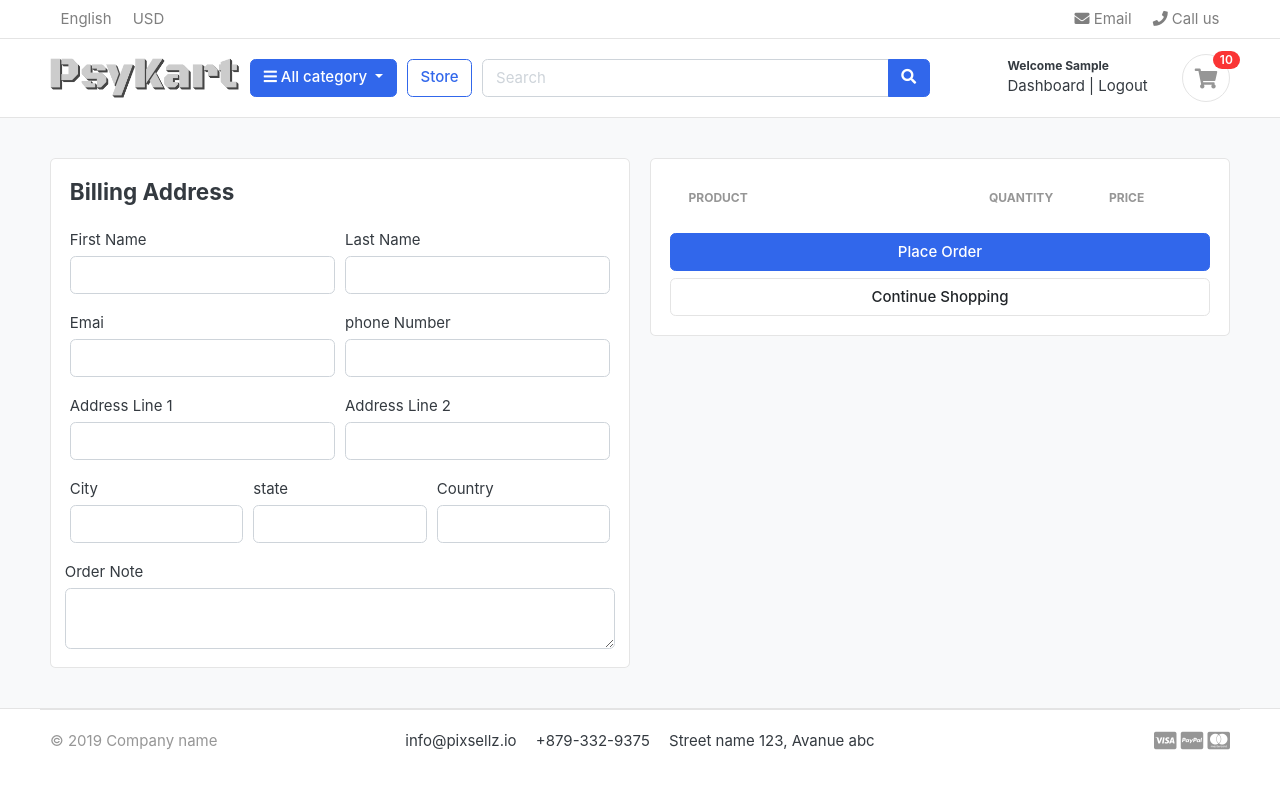
After one commit to Bijoy-Binil/greatkart-django, a Django app: page /cart/checkout/ in a window 1280 px wide. The commit adds this page. Run offline with Django 5.2, Linux system fonts and the light colour scheme; a user stored in the database is signed in; tables that the repository leaves empty hold one stand-in row (values such as "Sample post"); lists and menus that the app fills with data are empty; some libraries are stand-ins or nearby versions; some web fonts are replaced.

Commit message:
Checkout and User item grouping

```diff
--- a/carts/context_processors.py
+++ b/carts/context_processors.py
@@ -1,5 +1,4 @@
-
-from .models import Cart,CartItem
+from .models import Cart, CartItem
 from .views import _cart_id
 
 
@@ -9,10 +8,13 @@ def counter(request):
         return {}
     else:
         try:
-            cart=Cart.objects.filter(cart_id=_cart_id(request))
-            cart_items=CartItem.objects.all().filter(cart=cart[:1])
+            cart = Cart.objects.filter(cart_id=_cart_id(request))  # Filter the cart
+            if request.user.is_authenticated:
+                cart_items = CartItem.objects.filter(user=request.user)  # For authenticated users
+            else:
+                cart_items = CartItem.objects.filter(cart=cart[:1])  # For non-authenticated users
             for cart_item in cart_items:
-                cart_count += cart_item.quantity
+                cart_count += cart_item.quantity  # Add quantity to the cart count
         except Cart.DoesNotExist:
             cart_count = 0
     return dict(cart_count=cart_count)
--- a/carts/models.py
+++ b/carts/models.py
@@ -1,5 +1,6 @@
 from django.db import models
 from store.models import Product,Variation
+from accounts.models import Account
 # Create your models here.
 
 class Cart(models.Model):
@@ -11,9 +12,10 @@ class Cart(models.Model):
 
 
 class CartItem(models.Model):
+    user=models.ForeignKey(Account,on_delete=models.CASCADE,null=True)
     product = models.ForeignKey(Product,on_delete=models.CASCADE)
     variations=models.ManyToManyField(Variation,blank=True)
-    cart    = models.ForeignKey(Cart,on_delete=models.CASCADE)
+    cart    = models.ForeignKey(Cart,on_delete=models.CASCADE,null=True)
     quantity= models.IntegerField()
     is_active= models.BooleanField(default=True)
 
--- a/carts/urls.py
+++ b/carts/urls.py
@@ -10,4 +10,7 @@ urlpatterns = [
     path('remove_cart/<int:product_id>/<int:cart_item_id>/',views.remove_cart,name='remove_cart'),
     path('remove/<int:product_id>/<int:cart_item_id>/',views.remove,name='remove'),
 
+
+    path('checkout/',views.checkout,name='checkout'),
+
 ]
--- a/carts/views.py
+++ b/carts/views.py
@@ -1,6 +1,7 @@
 from django.shortcuts import render,redirect,get_object_or_404
 from django.core.exceptions import ObjectDoesNotExist
 from django.http import HttpResponse
+from django.contrib.auth.decorators import login_required
 
 from store.models import Product
 from .models import Cart,CartItem
@@ -15,79 +16,132 @@ def _cart_id(request):
    return cart
 
 def add_cart(request,product_id):
+   current_user=request.user
    product= Product.objects.get(id=product_id)
-   product_variation=[]
-   if request.POST:
-      for item in request.POST:
-         key=item
-         value=request.POST[key]
-         print(key,value)
+   if current_user.is_authenticated:
+    product_variation = []
+    if request.POST:
+        for item in request.POST:
+            key = item
+            value = request.POST[key]
+            print(key, value)
 
-         try:
-            variation=Variation.objects.get(product=product,variation_category__iexact=key,variation_value__iexact=value)
-            product_variation.append(variation)
-         except:
-            pass
-
-   try:
-      cart= Cart.objects.get(cart_id=_cart_id(request))
-   except Cart.DoesNotExist:
-      cart=Cart.objects.create(
-         cart_id=_cart_id(request)
-      )
-   cart.save()
-
-   is_cart_item_exists=CartItem.objects.filter(product=product,cart=cart).exists()
-   if is_cart_item_exists:
-      cart_item=CartItem.objects.filter(product=product,cart=cart)
-
-      ex_var_list=[]
-      id=[]
-      for item in cart_item:
-
-         existing_variation=item.variations.all()
-         ex_var_list.append(list(existing_variation))
-         id.append(item.id)
-
-      print(ex_var_list)
+            try:
+                variation = Variation.objects.get(product=product, variation_category__iexact=key, variation_value__iexact=value)
+                product_variation.append(variation)
+            except:
+                pass
 
 
-      if product_variation in ex_var_list:
-         index=ex_var_list.index(product_variation)
-         item_id=id[index]
-         item= CartItem.objects.get(product=product,id=item_id)
-         item.quantity += 1
-         item.save()
 
+    is_cart_item_exists = CartItem.objects.filter(product=product, user=current_user).exists()
+    if is_cart_item_exists:
+        cart_item = CartItem.objects.filter(product=product, user=current_user)
+
+        ex_var_list = []
+        id = []
+        for item in cart_item:
+            existing_variation = item.variations.all()
+            ex_var_list.append(list(existing_variation))
+            id.append(item.id)
+
+
+
+        if product_variation in ex_var_list:
+            index = ex_var_list.index(product_variation)
+            item_id = id[index]
+            item = CartItem.objects.get(product=product, id=item_id)
+            item.quantity += 1
+            item.save()
+        else:
+            item = CartItem.objects.create(product=product, quantity=1, user=current_user)
+            if len(product_variation) > 0:
+                item.variations.clear()
+                item.variations.add(*product_variation)
+            item.save()
+    else:
+        cart_item = CartItem.objects.create(
+            product=product,
+            quantity=1,
+            user=current_user,
+        )
+        if len(product_variation) > 0:
+            cart_item.variations.clear()
+            cart_item.variations.add(*product_variation)
+        cart_item.save()
+
+    return redirect('cart')
+
+   else:
+      product_variation = []
+      if request.POST:
+         for item in request.POST:
+               key = item
+               value = request.POST[key]
+               print(key, value)
+
+               try:
+                  variation = Variation.objects.get(product=product, variation_category__iexact=key, variation_value__iexact=value)
+                  product_variation.append(variation)
+               except:
+                  pass
+
+      try:
+         cart = Cart.objects.get(cart_id=_cart_id(request))
+      except Cart.DoesNotExist:
+         cart = Cart.objects.create(cart_id=_cart_id(request))
+      cart.save()
+
+      is_cart_item_exists = CartItem.objects.filter(product=product, cart=cart).exists()
+      if is_cart_item_exists:
+         cart_item = CartItem.objects.filter(product=product, cart=cart)
+
+         ex_var_list = []
+         id = []
+         for item in cart_item:
+               existing_variation = item.variations.all()
+               ex_var_list.append(list(existing_variation))
+               id.append(item.id)
+
+         print(ex_var_list)
+
+         if product_variation in ex_var_list:
+               index = ex_var_list.index(product_variation)
+               item_id = id[index]
+               item = CartItem.objects.get(product=product, id=item_id)
+               item.quantity += 1
+               item.save()
+         else:
+               item = CartItem.objects.create(product=product, quantity=1, cart=cart)
+               if len(product_variation) > 0:
+                  item.variations.clear()
+                  item.variations.add(*product_variation)
+               item.save()
       else:
-          item=CartItem.objects.create(product=product,quantity=1,cart=cart)
-          if len(product_variation)>0:
-               item.variations.clear()
-               item.variations.add(*product_variation)
+         cart_item = CartItem.objects.create(
+               product=product,
+               quantity=1,
+               cart=cart,
+         )
+         if len(product_variation) > 0:
+               cart_item.variations.clear()
+               cart_item.variations.add(*product_variation)
+         cart_item.save()
 
-          item.save()
-   else:
+      return redirect('cart')
 
-      cart_item=CartItem.objects.create(
-         product=product,
-         quantity=1,
-         cart=cart,
-      )
-      if len(product_variation)>0:
-         cart_item.variations.clear()
-         cart_item.variations.add(*product_variation)
-      cart_item.save()
-
-   return redirect('cart')
 
 
 def remove_cart(request,product_id,cart_item_id):
-   cart=Cart.objects.get(cart_id=_cart_id(request))
+
    product=get_object_or_404(Product,id=product_id)
 
    try:
-
-      cart_item=CartItem.objects.get(product=product,cart=cart,id=cart_item_id)
+      if request.user.is_authenticated:
+          cart_item=CartItem.objects.get(product=product,user=request.user,id=cart_item_id)
+      else:
+          cart=Cart.objects.get(cart_id=_cart_id(request))
+          cart_item=CartItem.objects.get(product=product,cart=cart,id=cart_item_id)
       if cart_item.quantity>1:
          cart_item.quantity-=1
          cart_item.save()
@@ -99,9 +153,13 @@ def remove_cart(request,product_id,cart_item_id):
    return redirect('cart')
 
 def remove(request,product_id,cart_item_id):
-   cart=Cart.objects.get(cart_id=_cart_id(request))
+
    product=get_object_or_404(Product,id=product_id)
-   cart_item=CartItem.objects.get(product=product,cart=cart,id=cart_item_id)
+   if request.user.is_authenticated:
+       cart_item=CartItem.objects.get(product=product,user=request.user,id=cart_item_id)
+   else:
+        cart=Cart.objects.get(cart_id=_cart_id(request))
+        cart_item=CartItem.objects.get(product=product,cart=cart,id=cart_item_id)
 
    cart_item.delete()
    return redirect('cart')
@@ -109,6 +167,32 @@ def remove(request,product_id,cart_item_id):
 
 
 def cart(request,total=0,quantity=0,cart_items=None):
+   try:
+      tax=0
+      grand_total=0
+      if request.user.is_authenticated:
+         cart_items=CartItem.objects.filter(user=request.user,is_active=True)
+      else:
+          cart=Cart.objects.get(cart_id=_cart_id(request))
+          cart_items=CartItem.objects.filter(cart=cart,is_active=True)
+      for cart_item in cart_items:
+         total += (cart_item.product.price * cart_item.quantity)
+         quantity += cart_item.quantity
+      tax =(2*total)/100
+      grand_total=total +tax
+   except ObjectDoesNotExist:
+      pass
+
+   context={
+      'total':total,
+      'quantity':quantity,
+      'cart_items':cart_items,
+      'tax':tax,
+      'grand_total':grand_total
+   }
+   return render(request,'store/cart.html',context)
+@login_required
+def checkout(request,total=0,quantity=0,cart_items=None):
    try:
       tax=0
       grand_total=0
@@ -129,4 +213,4 @@ def cart(request,total=0,quantity=0,cart_items=None):
       'tax':tax,
       'grand_total':grand_total
    }
-   return render(request,'store/cart.html',context)
+   return render(request,'store/checkout.html',context)
--- a/templates/store/cart.html
+++ b/templates/store/cart.html
@@ -101,7 +101,7 @@
                 <p class="text-center mb-3">
                     <img src="{% static 'images/misc/payments.png' %}" height="26">
                 </p>
-                <a href="./place-order.html" class="btn btn-primary btn-block"> Checkout </a>
+                <a href="{% url 'checkout' %}" class="btn btn-primary btn-block"> Checkout </a>
                 <a href="{% url 'store' %}" class="btn btn-light btn-block">Continue Shopping</a>
             </div> <!-- card-body.// -->
             </div> <!-- card.// -->
--- /dev/null
+++ b/templates/store/checkout.html
@@ -0,0 +1,137 @@
+{% extends 'base.html' %}
+{% load static %}
+{% block content %}
+<section class="section-content padding-y bg">
+    <div class="container">
+
+    <!-- ============================ COMPONENT 1 ================================= -->
+
+    <div class="row">
+        <aside class="col-lg-6">
+    <div class="card">
+   <div class="card-body">
+    <h4 class="card-title mb-4">Billing Address</h4>
+    <form action="" method="post">
+        {% csrf_token %}
+        <div class="form-row">
+            <div class="col form-group">
+                <label for="">First Name</label>
+                <input type="text" name="first_name" required class="form-control">
+            </div>
+            <div class="col form-group">
+                <label for="">Last Name</label>
+                <input type="text" name="last_name" required class="form-control">
+            </div>
+        </div>
+        <div class="form-row">
+            <div class="col form-group">
+                <label for="">Emai</label>
+                <input type="email" name="email" required class="form-control">
+            </div>
+            <div class="col form-group">
+                <label for="">phone Number </label>
+                <input type="text" name="phone_number" required class="form-control">
+            </div>
+        </div>
+        <div class="form-row">
+            <div class="col form-group">
+                <label for="">Address Line 1</label>
+                <input type="text" name="address_line_1" required class="form-control">
+            </div>
+            <div class="col form-group">
+                <label for="">Address Line 2</label>
+                <input type="text" name="address_line_2"  class="form-control">
+            </div>
+        </div>
+
+        <div class="form-row">
+            <div class="col form-group">
+                <label for="">City</label>
+                <input type="text" name="city" required class="form-control">
+            </div>
+            <div class="col form-group">
+                <label for="">state</label>
+                <input type="text" name="state" required class="form-control">
+            </div>
+            <div class="col form-group">
+                <label for="">Country</label>
+                <input type="text" name="country" required class="form-control">
+            </div>
+        </div>
+            <div class="form-row">
+                <label for="">Order Note</label>
+                <textarea name="order_note" rows="2" class="form-control" ></textarea>
+            </div>
+
+
+   </div>
+    </div> <!-- card.// -->
+
+        </aside> <!-- col.// -->
+        <aside class="col-lg-6">
+
+            <div class="card">
+            <div class="card-body">
+                <table class="table table-borderless table-shopping-cart">
+                    <thead class="text-muted">
+                    <tr class="small text-uppercase">
+                      <th scope="col">Product</th>
+                      <th scope="col" width="120">Quantity</th>
+                      <th scope="col" width="120">Price</th>
+
+                    </tr>
+                    </thead>
+                    <tbody>
+                        {% for cart_item in cart_items %}
+                    <tr>
+                        <td>
+                            <figure class="itemside align-items-center">
+                                <div class="aside"><img src="{{ cart_item.product.images.url }}" class="img-sm"></div>
+                                <figcaption class="info">
+                                    <a href="{{cart_item.product.get_url}}" class="title text-dark">{{cart_item.product.product_name}}</a>
+                                    <p class="text-muted small">
+                                        {% if cart_item.variations.all %}
+                                        {% for item in cart_item.variations.all %}
+                                        {{ item.variation_category|capfirst }} : {{ item.variation_value|capfirst }} <br>
+                                        {% endfor  %}
+
+                                        {% endif  %}
+
+                                    </p>
+                                </figcaption>
+                            </figure>
+                        </td>
+                        <td>
+                            <!-- col.// -->
+                               <label for="">{{cart_item.quantity}}</label>
+                        </td>
+                        <td>
+                            <div class="price-wrap">
+                                <var class="price">${{cart_item.sub_total}}.00</var>
+                                <small class="text-muted"> ${{cart_item.product.price}} each </small>
+                            </div> <!-- price-wrap .// -->
+                        </td>
+
+                    </tr>
+                    {% endfor %}
+                    </tbody>
+                    </table>
+
+                <button class="btn btn-primary btn-block" type="submit" name="submit"> Place Order </button>
+                <a href="{% url 'store' %}" class="btn btn-light btn-block">Continue Shopping</a>
+            </form>
+            </div> <!-- card-body.// -->
+            </div> <!-- card.// -->
+
+    </aside> <!-- col.// -->
+
+
+    </div> <!-- row.// -->
+
+
+    <!-- ============================ COMPONENT 1 END .// ================================= -->
+
+    </div> <!-- container .//  -->
+    </section>
+
+{% endblock content %}
```
Also changed, not shown: accounts/views.py (+41 -2 lines), carts/migrations/0003_cartitem_user_alter_cartitem_cart.py (added).
